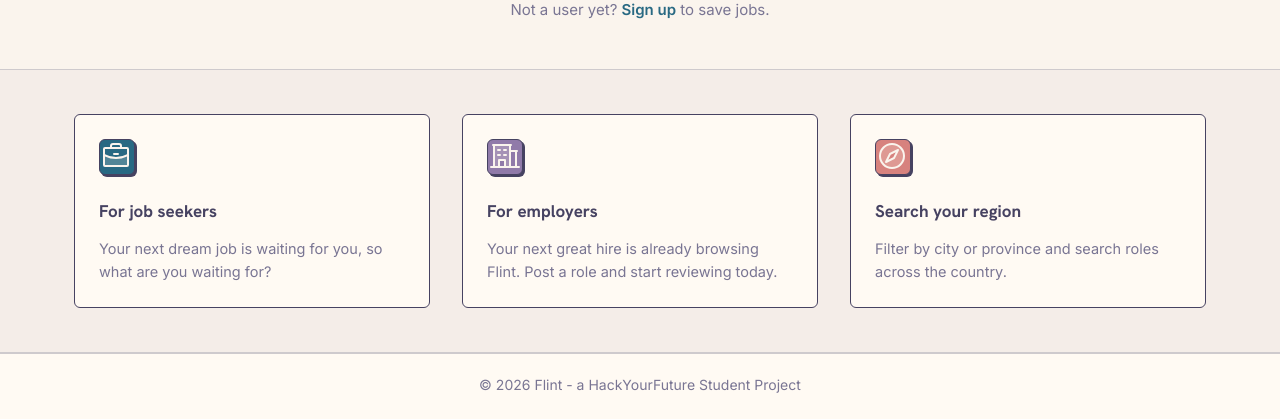
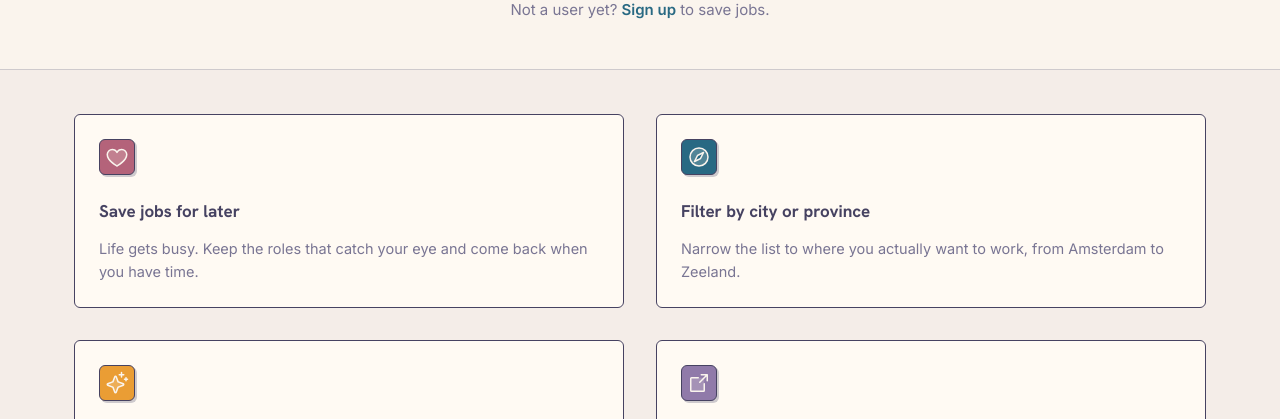
Before and after one commit to HackYourFutureProjects/c55-final-project-group-B, a Next.js app in the folder frontend/: page / in a window 1280 px wide. Shown: the part 381-800 px from the top of the page. Built offline with nearby package versions, Linux system fonts and the light colour scheme; no server answers.

Commit message:
feat: updated feature cards

```diff
--- a/frontend/src/components/feature-cards.module.css
+++ b/frontend/src/components/feature-cards.module.css
@@ -5,14 +5,9 @@
 
 .grid {
   display: grid;
+  grid-template-columns: repeat(2, 1fr);
   gap: 32px;
   padding-block: 44px;
-}
-
-@media (min-width: 768px) {
-  .grid {
-    grid-template-columns: repeat(3, 1fr);
-  }
 }
 
 .feature {
@@ -27,24 +22,13 @@
 
 .icon {
   color: var(--base);
-  display: block;
+  display: grid;
+  place-items: center;
   width: 36px;
   height: 36px;
   border: 1px solid var(--text);
   border-radius: var(--radius);
-  box-shadow: var(--shadow-hard-sm);
-}
-
-.swatchPine {
-  background-color: var(--pine);
-}
-
-.swatchIris {
-  background-color: var(--iris);
-}
-
-.swatchRose {
-  background-color: var(--rose);
+  box-shadow: var(--shadow-soft-sm);
 }
 
 .title {
@@ -60,3 +44,19 @@
   font-size: 14.5px;
   line-height: 1.6;
 }
+
+.swatchPine {
+  background-color: var(--pine);
+}
+
+.swatchIris {
+  background-color: var(--iris);
+}
+
+.swatchLove {
+  background-color: var(--love);
+}
+
+.swatchGold {
+  background-color: var(--gold);
+}
--- a/frontend/src/components/feature-cards.tsx
+++ b/frontend/src/components/feature-cards.tsx
@@ -1,28 +1,47 @@
+import type { ReactNode } from "react";
 import {
-  BriefcaseIcon,
-  BuildingOfficeIcon,
+  HeartIcon,
+  ArrowSquareOutIcon,
   CompassIcon,
+  SparkleIcon,
 } from "@phosphor-icons/react/ssr";
 import styles from "./feature-cards.module.css";
 
-const FEATURES = [
+type Feature = {
+  title: string;
+  description: string;
+  icon: ReactNode;
+  color: string;
+};
+
+const FEATURES: Feature[] = [
   {
-    title: "For job seekers",
-    body: "Your next dream job is waiting for you, so what are you waiting for?",
-    icon: <BriefcaseIcon size={32} weight="duotone" />,
+    title: "Save jobs for later",
+    description:
+      "Life gets busy. Keep the roles that catch your eye and come back when you have time.",
+    icon: <HeartIcon size={24} weight="duotone" />,
+    color: styles.swatchLove,
+  },
+  {
+    title: "Filter by city or province",
+    description:
+      "Narrow the list to where you actually want to work, from Amsterdam to Zeeland.",
+    icon: <CompassIcon size={24} weight="duotone" />,
     color: styles.swatchPine,
   },
   {
-    title: "For employers",
-    body: "Your next great hire is already browsing Flint. Post a role and start reviewing today.",
-    icon: <BuildingOfficeIcon size={32} weight="duotone" />,
-    color: styles.swatchIris,
+    title: "Fresh listings daily",
+    description:
+      "Our pipeline refreshes the database everyday, showing you the newest roles first.",
+    icon: <SparkleIcon size={24} weight="duotone" />,
+    color: styles.swatchGold,
   },
   {
-    title: "Search your region",
-    body: "Filter by city or province and search roles across the country.",
-    icon: <CompassIcon size={32} weight="duotone" />,
-    color: styles.swatchRose,
+    title: "Straight to the source",
+    description:
+      "Every listing links to the original posting, so you apply where the employer is looking.",
+    icon: <ArrowSquareOutIcon size={24} weight="duotone" />,
+    color: styles.swatchIris,
   },
 ];
 
@@ -36,7 +55,7 @@ export function FeatureCards() {
               {feature.icon}
             </span>
             <h2 className={styles.title}>{feature.title}</h2>
-            <p className={styles.body}>{feature.body}</p>
+            <p className={styles.body}>{feature.description}</p>
           </article>
         ))}
       </div>
--- a/frontend/src/components/hero.module.css
+++ b/frontend/src/components/hero.module.css
@@ -30,19 +30,3 @@
 .search {
   margin-top: 36px;
 }
-
-.note {
-  margin-top: 24px;
-  color: var(--subtle);
-  font-size: 15px;
-}
-
-.noteLink {
-  color: var(--pine);
-  font-weight: 600;
-  text-underline-offset: 4px;
-}
-
-.noteLink:hover {
-  text-decoration: underline;
-}
```
